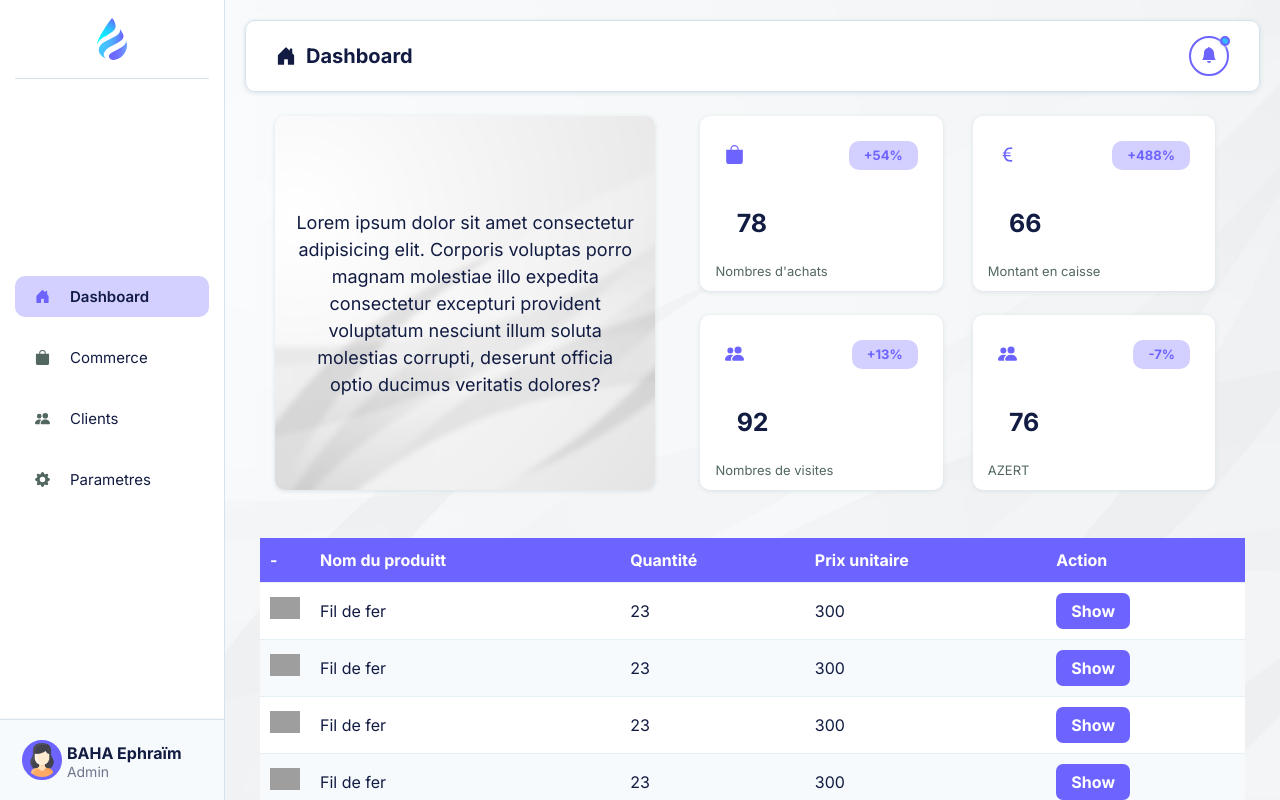
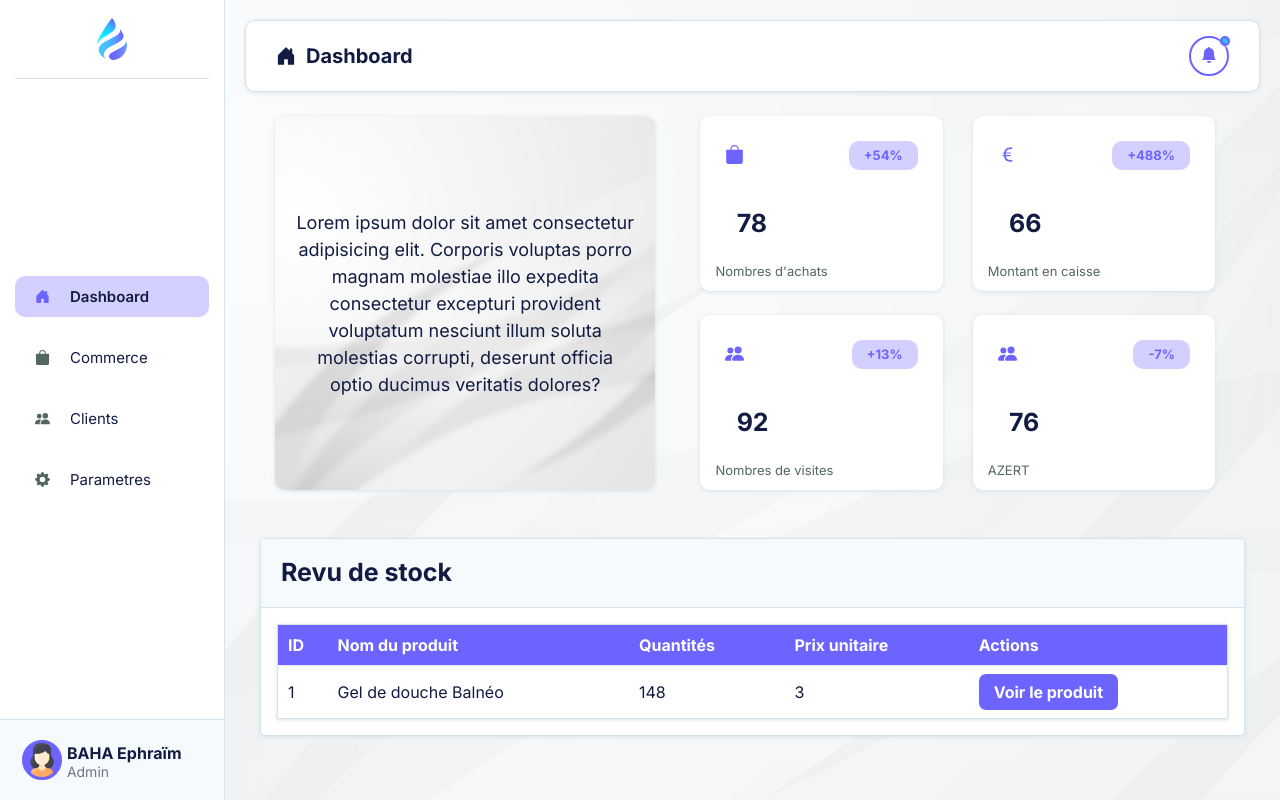
Before and after one commit to jeansamist/watapp, a React (Create React App) app: page / in a window 1280 px wide. Built offline with nearby package versions, Linux system fonts and the light colour scheme; sample sign-in values are in the browser's storage; grey boxes are pictures that could not be loaded.

Commit message:
Creation du table

```diff
--- a/src/Views/DashboardView.jsx
+++ b/src/Views/DashboardView.jsx
@@ -4,6 +4,9 @@ import { HouseDoorFill } from "react-bootstrap-icons";
 import Stats from '../components/Dashboard/Stats.jsx';
 import Jumbotron from '../components/Dashboard/Jumbotron.jsx';
 import { Button } from '../components/Forms/Buttons'
+import Table from '../components/Table.jsx';
+import {CardWithoutFooter} from '../components/Cards.jsx';
+
 
 export default class DashboardView extends Component {
   render() {
@@ -22,47 +25,9 @@ export default class DashboardView extends Component {
             </div>
           </section>
           <section>
-            <table>
-              <thead>
-                <tr>
-                  <th>-</th>
-                  <th>Nom du produitt</th>
-                  <th>Quantité</th>
-                  <th>Prix unitaire</th>
-                  <th>Action</th>
-                </tr>
-              </thead>
-              <tbody>
-                <tr>
-                  <td><img src="https://grafikart.fr/uploads/avatars/2/18522.png" alt="" /></td>
-                  <td>Fil de fer</td>
-                  <td>23</td>
-                  <td>300</td>
-                  <td><Button type="submit" name="Show" /></td>
-                </tr>
-                <tr>
-                  <td><img src="https://grafikart.fr/uploads/avatars/2/18522.png" alt="" /></td>
-                  <td>Fil de fer</td>
-                  <td>23</td>
-                  <td>300</td>
-                  <td><Button type="submit" name="Show" /></td>
-                </tr>
-                <tr>
-                  <td><img src="https://grafikart.fr/uploads/avatars/2/18522.png" alt="" /></td>
-                  <td>Fil de fer</td>
-                  <td>23</td>
-                  <td>300</td>
-                  <td><Button type="submit" name="Show" /></td>
-                </tr>
-                <tr>
-                  <td><img src="https://grafikart.fr/uploads/avatars/2/18522.png" alt="" /></td>
-                  <td>Fil de fer</td>
-                  <td>23</td>
-                  <td>300</td>
-                  <td><Button type="submit" name="Show" /></td>
-                </tr>
-              </tbody>
-            </table>
+            <CardWithoutFooter title="Revu de stock">
+              <Table thead={["ID", "Nom du produit", "Quantités", "Prix unitaire", "Actions"]} tbody={[["1", "Gel de douche Balnéo", Math.round(Math.random() * 1000), Math.round(Math.random() * 10), <Button type="submit" name="Voir le produit"/>]]} />
+            </CardWithoutFooter>
           </section>
         </div>
       </div>
--- a/src/assets/styles/css/master.css
+++ b/src/assets/styles/css/master.css
@@ -8,7 +8,7 @@
   --dark-slate-gray: #374b4aff;
   --color: #121c42;
   --color-light: #121c4299;
-  --color-transparent: rgba(18, 28, 66, 0);
+  --color-transparent: rgba(25, 33, 66, 0);
   --border: #d5e3ec;
   --border-light: #e6eff4;
   --background: #f7fafb;
@@ -490,7 +490,6 @@ section {
 }
 
 .card {
-  max-width: 400px;
   width: 100%;
   background: #fff;
   box-shadow: 0 1px 4px var(--shadow);
@@ -519,8 +518,9 @@ section {
 }
 
 .card .card-content {
-  width: 90%;
+  width: calc(100% - 2em);
   margin: auto;
+  margin-bottom: 1em;
 }
 
 .card .card-footer {
@@ -530,39 +530,44 @@ section {
   border-top: 1px solid var(--border);
   box-shadow: 0 1px 4px var(--shadow);
   background: var(--card-footer);
-  margin-top: 1em;
+  /* margin-top: 1em; */
   padding: 10px 20px;
 }
 
 table {
   border-collapse: collapse;
+  background-color: transparent;
   width: 100%;
+  background: #fff;
+  border: 1px solid var(--border);
+  box-shadow: 0 1px 4px var(--shadow);
+}
+
+thead > tr {
+  background-color:var(--primary) !important;
+  color: #fff !important;
 }
 
 th, td {
-  padding: 10px;
+  padding: 8px 10px;
   text-align: left;
 }
 
-tr {
-  background: #fff;
-  border-radius: 10px;
-  margin-top: 1em;
-  border-bottom: 1px solid var(--border-light);
+table > tbody > tr {
+  width: 100%;
+  transition: background 0.3s ease-in-out, color 0.3s ease-in-out;
+  border-top: 1px solid var(--border-light);
+  cursor: pointer;
 }
 
-tr:nth-child(even) {
+table > tbody > tr:nth-child(even) {
   background-color: var(--card-footer);
+  box-shadow: inset 0px 1px 4px var(--shadow);
 }
-tr:hover{
-  background-color:var(--primary);
-  color: #fff;
-}
-
-thead > tr,
-thead > tr:hover {
-  background-color:var(--primary);
-  color: #fff;
+table > tbody > tr:hover{
+  background-color:var(--primary-opact);
+  color: var(--primary);
+  box-shadow: 0px 1px 4px var(--shadow);
 }
 
 th:first-child,
--- a/src/components/Cards.jsx
+++ b/src/components/Cards.jsx
@@ -12,12 +12,25 @@ export class Card extends Component {
         <div className="card-content">
           {this.props.children}
         </div>
-        <div className="card-footer">
+        {
+          this.props.buttons !== undefined ? <div className="card-footer">
           {this.props.buttons.map((button, k) => <>
             {button.type === "link" ? <Button type={button.type} key={k} name={button.name} to={button.to} /> : <Button type={button.type} key={k} name={button.name} />}
           </>)}
-        </div>
+        </div> : ""
+        }
+
       </div>
+    )
+  }
+}
+
+export class CardWithoutFooter extends Component {
+  render() {
+    return (
+      <Card title={this.props.title}>
+        {this.props.children}
+      </Card>
     )
   }
 }
--- a/src/components/Table.jsx
+++ b/src/components/Table.jsx
@@ -0,0 +1,26 @@
+import React, { Component } from 'react'
+
+export default class Table extends Component {
+  render() {
+    return (
+      <table>
+        <thead>
+          <tr>
+            {this.props.thead.map((th, k) => <th key={k}>{th}</th>)}
+          </tr>
+        </thead>
+        <tbody>
+          {
+            this.props.tbody.map((row, k) => {
+              return <tr key={k}>
+                {
+                  row.map((td, k) => <td key={k}>{td}</td>)
+                }
+              </tr>
+            })
+          }
+        </tbody>
+      </table>
+    )
+  }
+}
```
